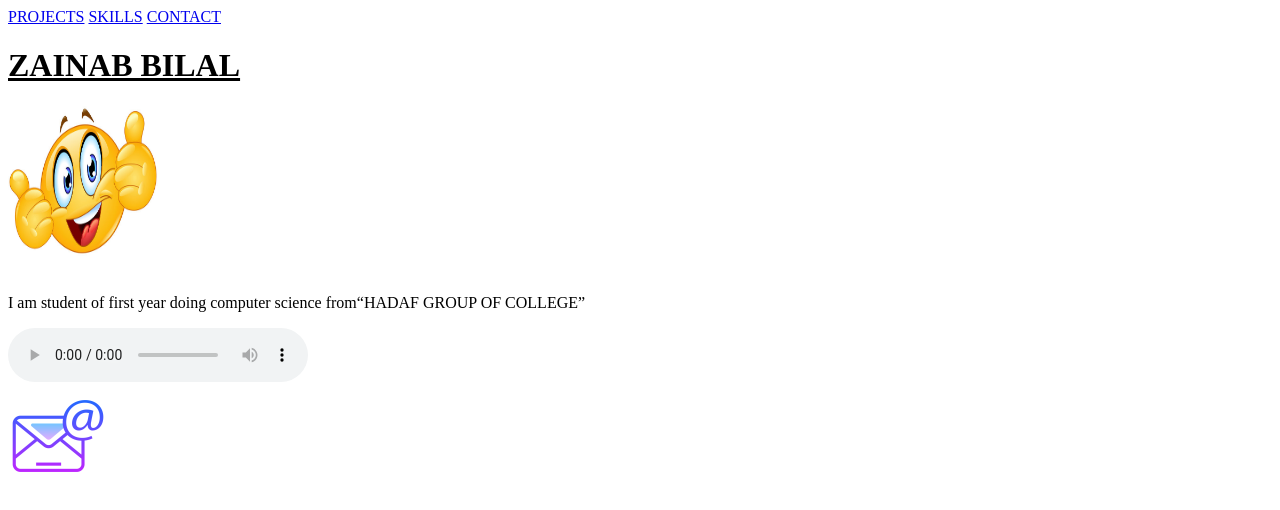
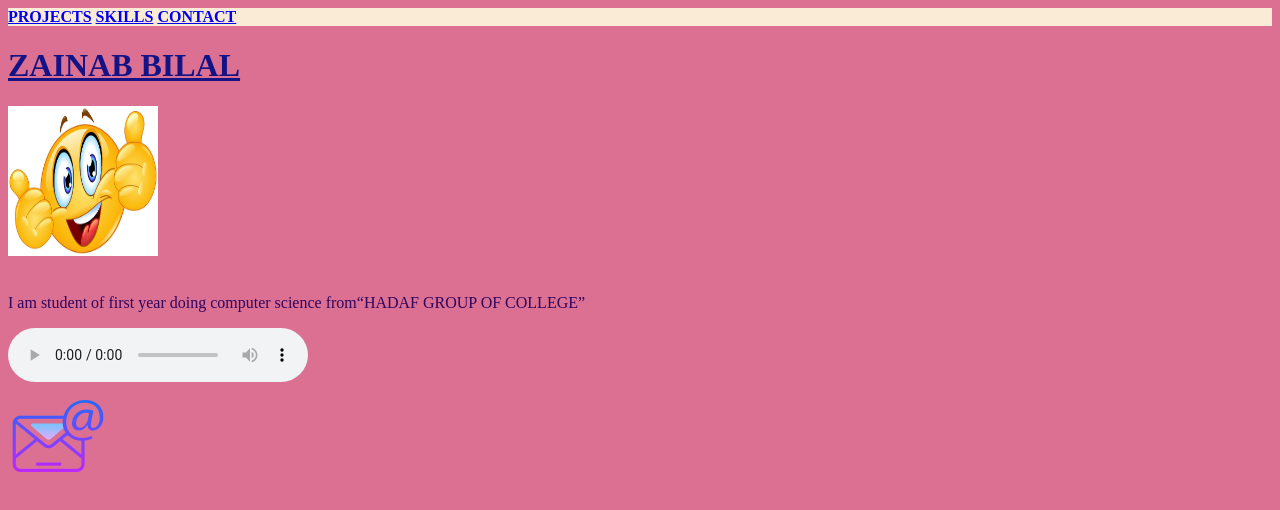
Before and after one commit to Zainabbilal123/mywork, a plain HTML site: page index.html in a window 1280 px wide. Drawn offline with Linux system fonts and the light colour scheme.

Commit message:
added style.css file

```diff
--- a/index.html
+++ b/index.html
@@ -6,9 +6,15 @@
     <title>home</title>
 </head>
 <body>
-    <a href="./PROJECT.html">PROJECTS</a>
+    <link rel="stylesheet" href="./style.css">
+    <div>
+        <a href="./PROJECT.html">PROJECTS</a>
     <a href="./skills.html">SKILLS</a>
     <a href="./contacts.html">CONTACT</a>
+
+
+    </div>
+
     <h1><ins>ZAINAB BILAL</ins></h1>
 
     <img src="./emojie.jpg" width="150 " height="150">
--- /dev/null
+++ b/style.css
@@ -0,0 +1,15 @@
+body{
+    background-color:palevioletred;
+    }
+    p{
+       color: rgb(49, 3, 92);
+    }
+    div{
+        color:rgb(4, 4, 143);
+        background-color: antiquewhite;
+        font-weight: bolder;
+    }
+    h1{
+        color: rgb(19, 19, 134);
+
+    }
```
Also changed, not shown: PROJECT.html (+3 -0 lines).
